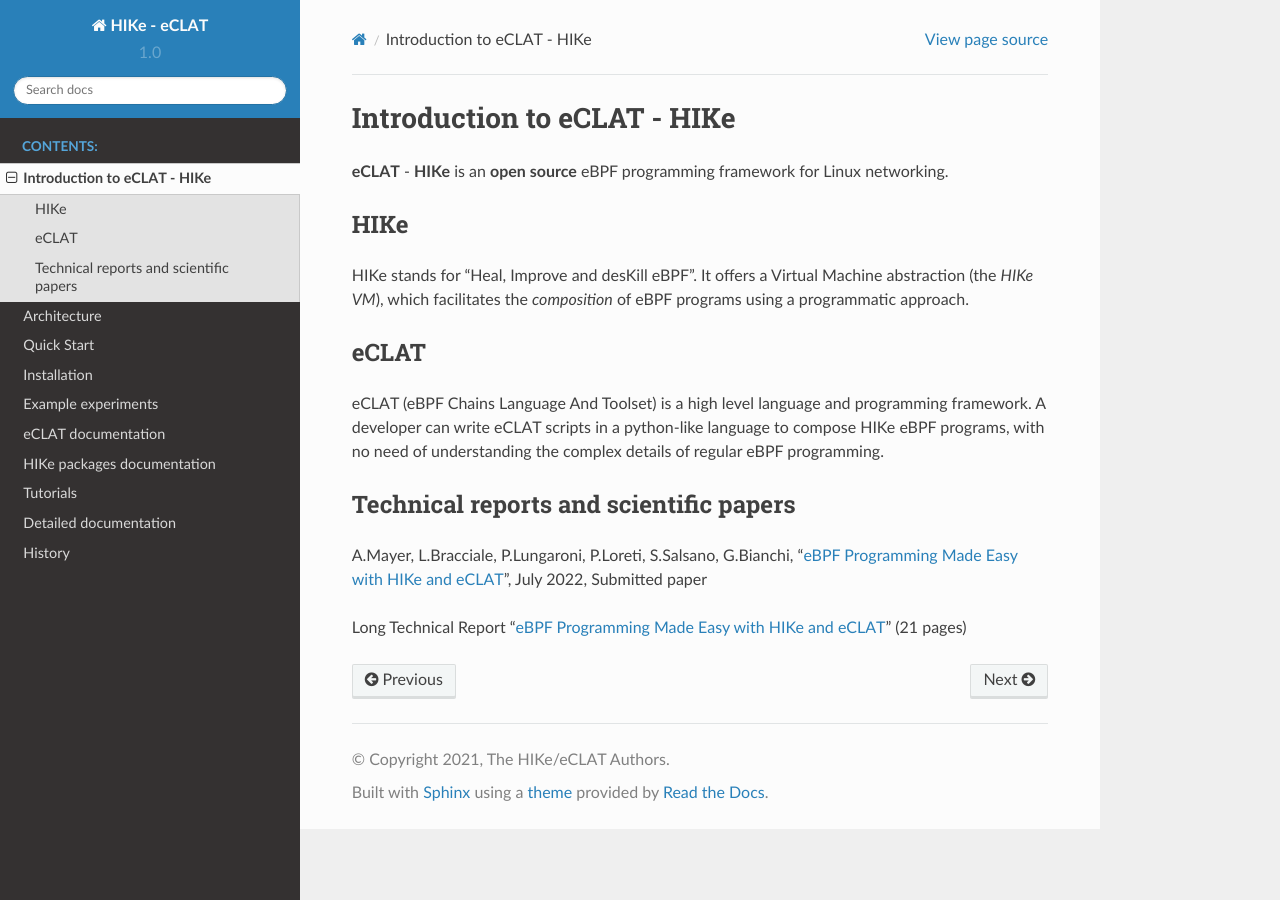
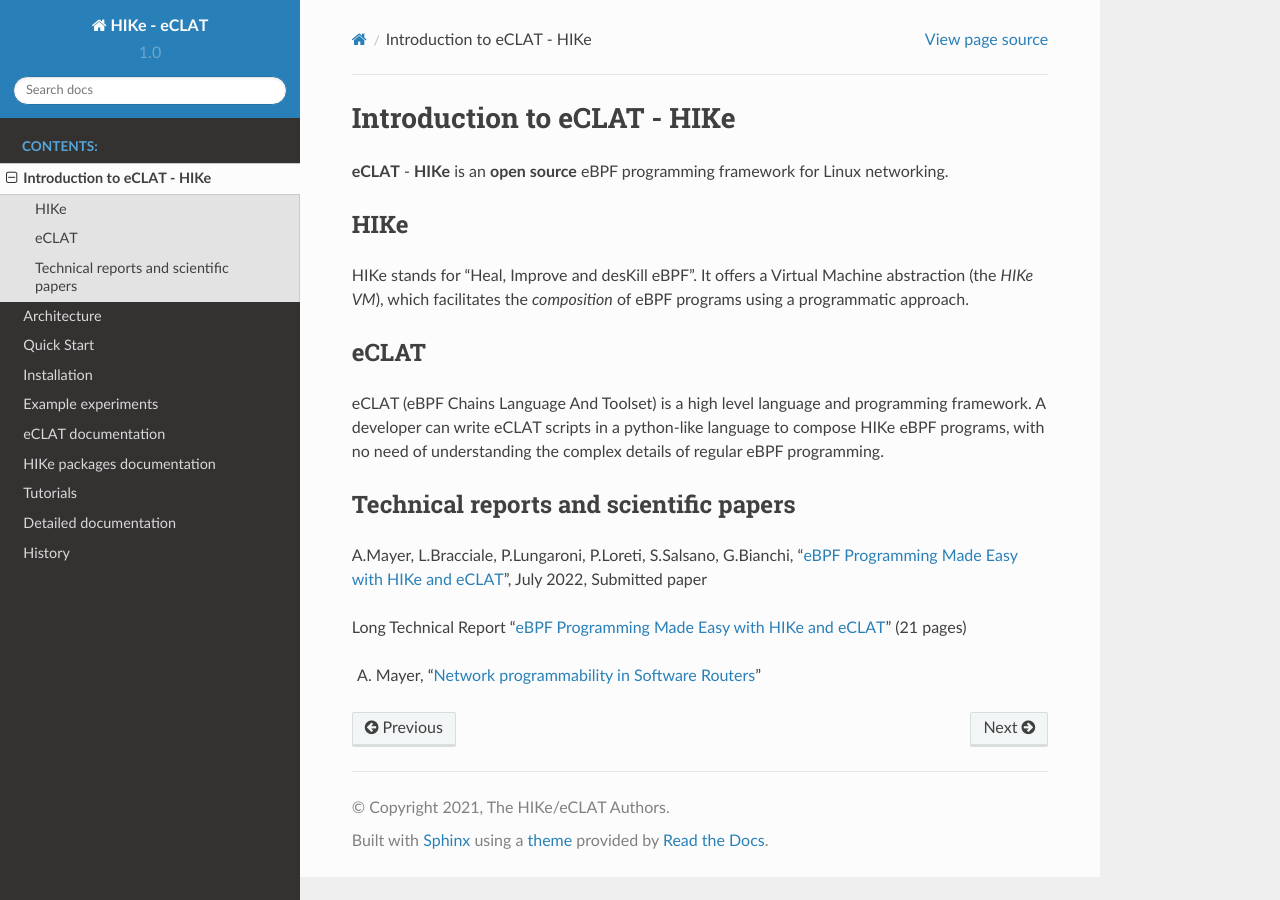
Before and after one commit to hike-eclat/docs, a Sphinx documentation site: the page built from docs/intro.rst, in a window 1280 px wide. Built offline with Sphinx 7.4.7 and the Read the Docs theme 2.0.0, drawn with Linux system fonts in a browser that asks for light colours; pages that are not in the unit, such as notebooks, are missing from menus.

Commit message:
updated intro.rst with andrea's phd thesis

```diff
--- a/docs/intro.rst
+++ b/docs/intro.rst
@@ -21,3 +21,5 @@ Technical reports and scientific papers
 A.Mayer, L.Bracciale, P.Lungaroni, P.Loreti, S.Salsano, G.Bianchi, "`eBPF Programming Made Easy with HIKe and eCLAT <https://github.com/hike-eclat/docs/raw/master/tech-docs/eclat.pdf>`_", July 2022, Submitted paper
 
 Long Technical Report "`eBPF Programming Made Easy with HIKe and eCLAT <https://github.com/hike-eclat/docs/raw/master/tech-docs/tr-hike-eclat.pdf>`_" (21 pages)
+
+A. Mayer, "`Network programmability in Software Routers <https://github.com/hike-eclat/docs/raw/master/tech-docs/mayer_phd_thesis.pdf>`_"
```
